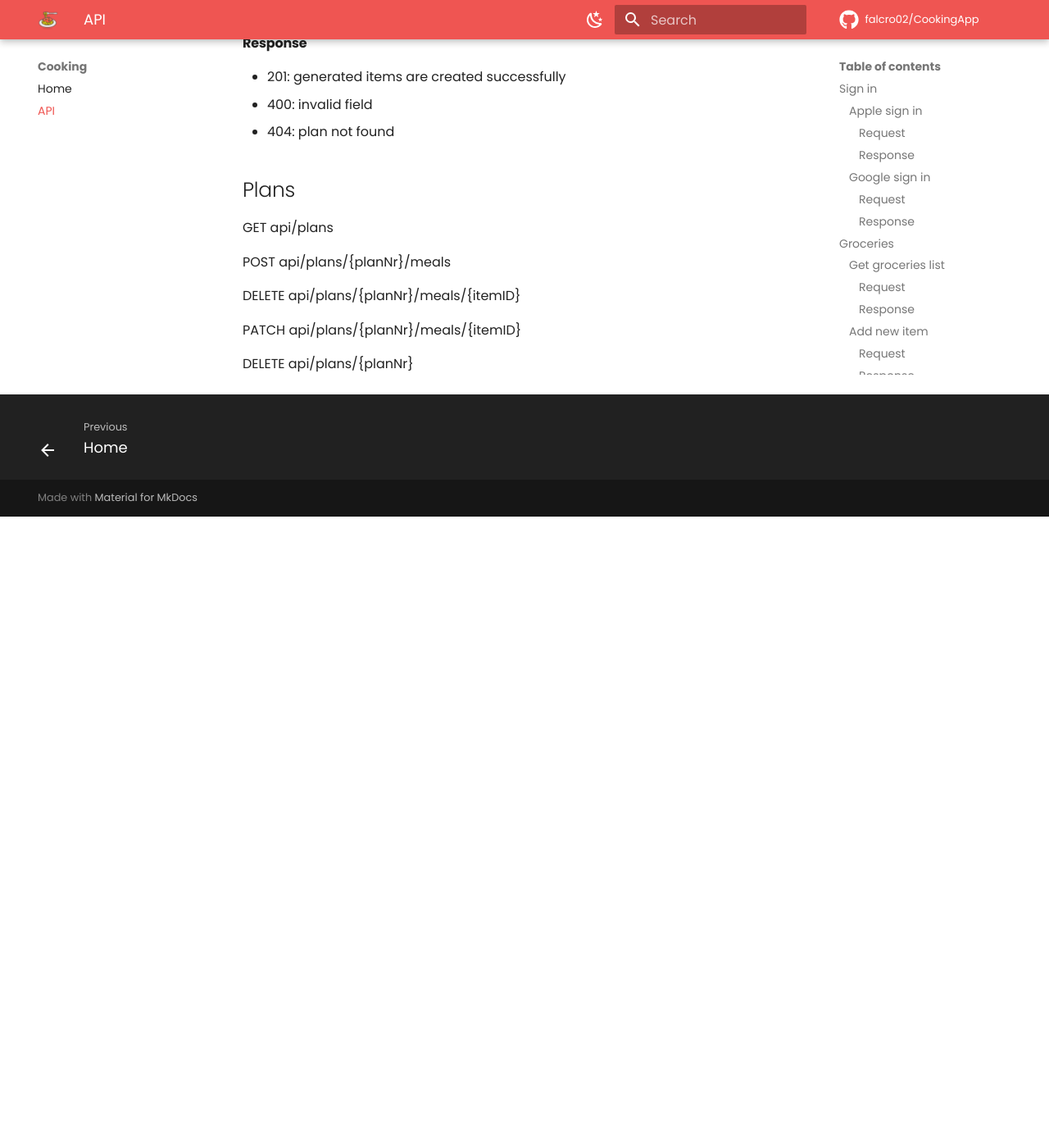
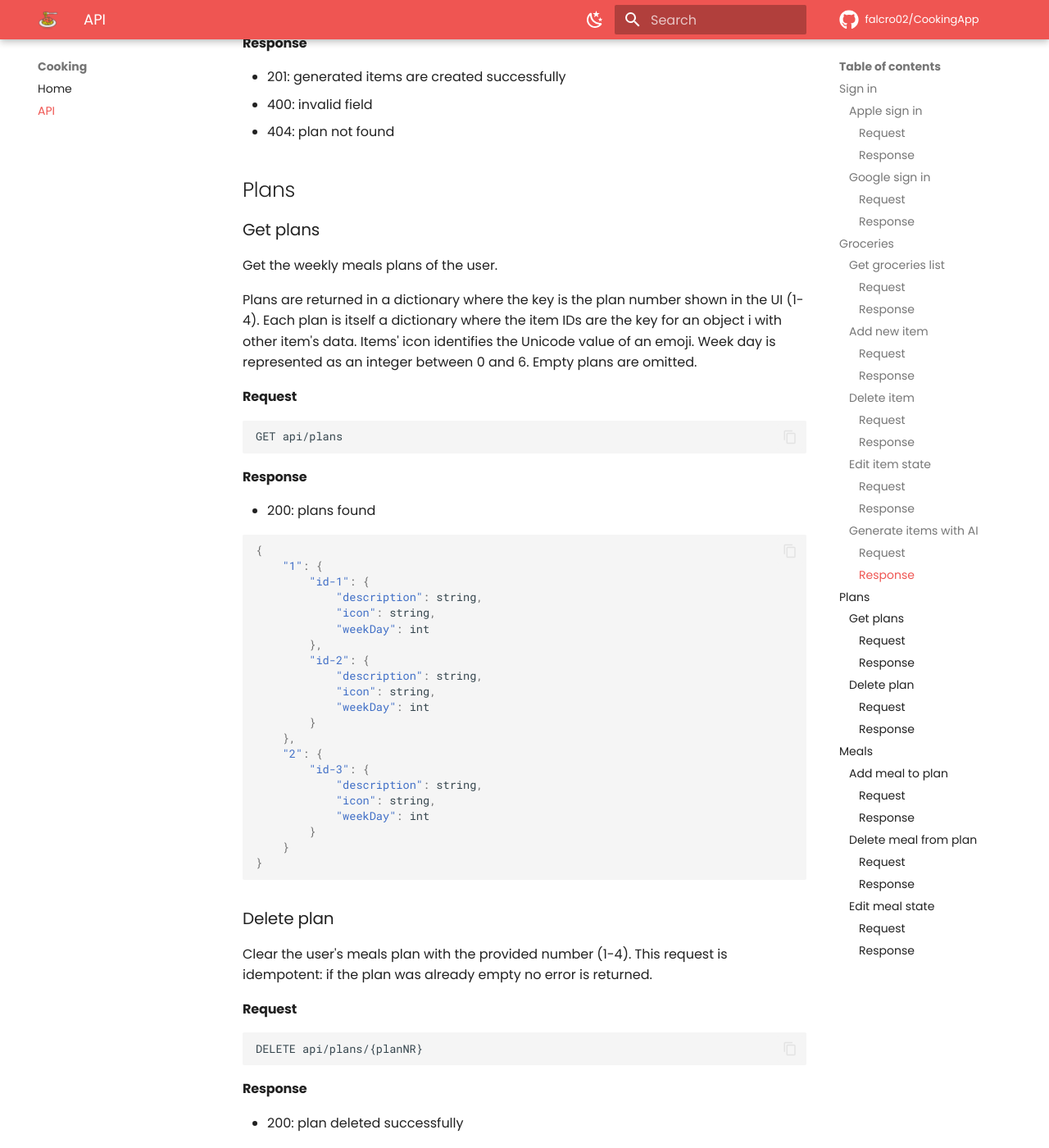
Before and after one commit to falcro02/CookingApp, an MkDocs documentation site: the page built from docs/api.md, in a window 1280 px wide and 1400 px high, scrolled down 3987 px. Shown: the whole window at 82% size. Built offline with MkDocs 1.6.1 and Material for MkDocs 9.7.7, drawn with Linux system fonts in a browser that asks for light colours; comment, search, counter and statistics services are not loaded; before the commit the page ends 4617 px from its top, so only the background shows below that; some of the changed text lies outside the part shown.

Commit message:
docs(api): documented plans and meals apis

````diff
--- a/docs/api.md
+++ b/docs/api.md
@@ -144,6 +144,7 @@ DELETE api/groceries/{itemID}
 
 Edit fields of an item in the groceries list.
 Fields may be the description, or the check-box state.
+Omitted fields are ignored (not updated).
 
 #### Request
 
@@ -207,12 +208,138 @@ POST api/groceries/generate
 
 ## Plans
 
+### Get plans
+
+Get the weekly meals plans of the user.
+
+Plans are returned in a dictionary where the key is the plan number shown in
+the UI (1-4).
+Each plan is itself a dictionary where the item IDs are the key for an object i
+with other item's data.
+Items' icon identifies the Unicode value of an emoji.
+Week day is represented as an integer between 0 and 6.
+Empty plans are omitted.
+
+#### Request
+
+```text
 GET api/plans
+```
 
-POST api/plans/{planNr}/meals
+#### Response
 
-DELETE api/plans/{planNr}/meals/{itemID}
+- 200: plans found
 
-PATCH api/plans/{planNr}/meals/{itemID}
+```json
+{
+    "1": {
+        "id-1": {
+            "description": string,
+            "icon": string,
+            "weekDay": int
+        },
+        "id-2": {
+            "description": string,
+            "icon": string,
+            "weekDay": int
+        }
+    },
+    "2": {
+        "id-3": {
+            "description": string,
+            "icon": string,
+            "weekDay": int
+        }
+    }
+}
+```
 
-DELETE api/plans/{planNr}
+### Delete plan
+
+Clear the user's meals plan with the provided number (1-4).
+This request is idempotent: if the plan was already empty no error is returned.
+
+#### Request
+
+```text
+DELETE api/plans/{planNR}
+```
+
+#### Response
+
+- 200: plan deleted successfully
+
+## Meals
+
+### Add meal to plan
+
+Create a new meal in a plan.
+
+Items' icon must identify the Unicode value of an emoji.
+Week day must be represented by an integer between 0 and 6.
+The plan in which to add the meal is identified by a number from 1 to 4.
+
+#### Request
+
+```text
+POST api/meals
+```
+
+```json
+{
+    "description": string,
+    "icon": string,
+    "weekDay": int,
+    "plan": int
+}
+```
+
+#### Response
+
+- 201: new item created
+- 400: invalid field
+
+```json
+{
+    "itemID": string
+}
+```
+
+### Delete meal from plan
+
+Delete a meal from its plan.
+
+#### Request
+
+```text
+DELETE api/meals/{itemID}
+```
+
+#### Response
+
+- 200: meal deleted successfully
+- 404: meal not found
+
+### Edit meal state
+
+Edit the description or the emoji of a meal.
+Omitted fields are ignored (not updated).
+
+#### Request
+
+```text
+PATCH api/meals/{itemID}
+```
+
+```json
+{
+    "description": string,
+    "icon": string
+}
+```
+
+#### Response
+
+- 200: fields updated successfully
+- 400: invalid field
+- 404: meal not found
````
